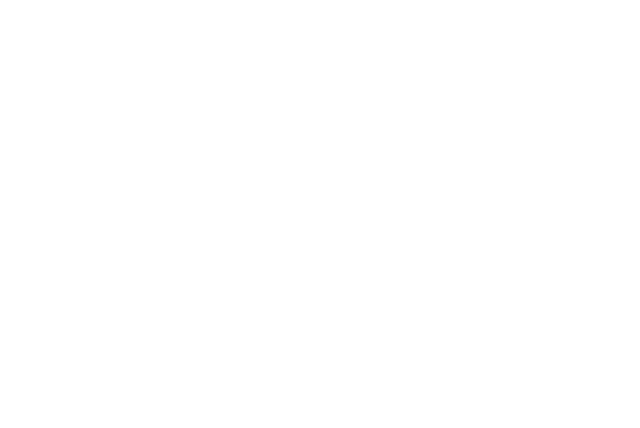
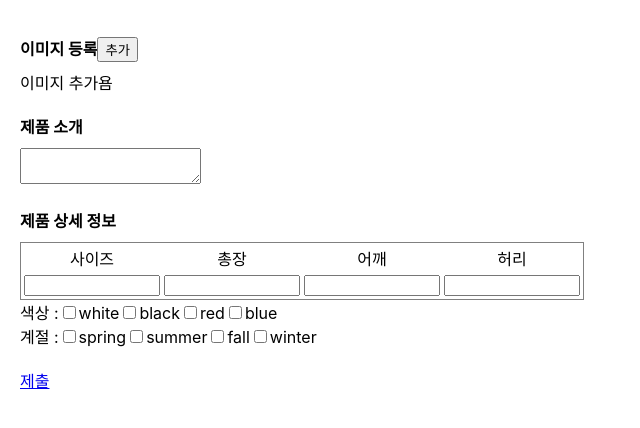
Before and after one commit to CodyBuilder-dev/like-clothes, a React (Create React App) app in the folder front-end/: page /clothesresister in a window 1280 px wide. Shown: the top 428 px of the page, without its empty margins (0-640 px from the left). Built offline with nearby package versions, Linux system fonts and the light colour scheme.

Commit message:
[Feat] Add ClothesResister Page

```diff
--- a/front-end/src/App.js
+++ b/front-end/src/App.js
@@ -3,11 +3,14 @@
 // import logo from './logo.svg';
 import './App.css';
 import MainPage from './pages/MainPage';
+import ClothesResister from './pages/ClothesResisterPage';
 
 function App() {
   return (
     <Router>
       <Route path="/" exact render={() => <MainPage/>} />
+      <Route path="/clothesresister" exact component={ClothesResister} />
+
     </Router>
 
     // <div className="App">
--- /dev/null
+++ b/front-end/src/css/ClothesResisterPage.css
@@ -0,0 +1,28 @@
+.section {
+    margin: 20px;
+}
+
+.title {
+    margin-bottom: 10px;
+    font-weight: bold;
+}
+
+.imageTitle {
+    display: inline-block;
+}
+
+.tablestyle {
+    border: 1px solid gray;
+}
+
+.tableinput {
+    width: 10vw;
+}
+
+th {
+    font-weight: normal;
+}
+
+.submitButton {
+    margin: 20px;
+}
--- /dev/null
+++ b/front-end/src/pages/ClothesResisterPage.js
@@ -0,0 +1,62 @@
+import React from 'react';
+import '../css/ClothesResisterPage.css';
+import { Link } from 'react-router-dom';
+
+function ClothesResister() {
+  return (
+    <div className="WriteClothes">
+      <div className="section">
+        <p className="title imageTitle">이미지 등록</p>
+        <button className="addImageButton">추가</button>
+        <div className="images">
+          이미지 추가욤
+        </div>
+      </div>
+      <div className="section">
+        <p className="title">제품 소개</p>
+        <textarea></textarea>
+      </div>
+      <div className="section">
+        <p className="title">제품 상세 정보</p>
+        <table className="tablestyle">
+          <thead>
+            <tr>
+              <th>사이즈</th>
+              <th>총장</th>
+              <th>어깨</th>
+              <th>허리</th>
+            </tr>
+          </thead>
+          <tbody>
+            <tr>
+              <th><input className="tableinput"></input></th>
+              <th><input className="tableinput"></input></th>
+              <th><input className="tableinput"></input></th>
+              <th><input className="tableinput"></input></th>
+            </tr>
+          </tbody>
+        </table>
+        <div>
+          색상 :
+          {/* checkbox에서 name:전달될 값의 이름 value:전달될 값 */}
+          <label><input className="colorDetail" type="checkbox" id="white" value="white" />white</label>
+          <label><input className="colorDetail" type="checkbox" id="black" value="black" />black</label>
+          <label><input className="colorDetail" type="checkbox" id="red" value="red" />red</label>
+          <label><input className="colorDetail" type="checkbox" id="blue" value="blue" />blue</label>
+        </div>
+        <div>
+          계절 :
+          <label><input className="colorDetail" type="checkbox" id="spring" value="spring" />spring</label>
+          <label><input className="colorDetail" type="checkbox" id="summer" value="summer" />summer</label>
+          <label><input className="colorDetail" type="checkbox" id="fall" value="fall" />fall</label>
+          <label><input className="colorDetail" type="checkbox" id="winter" value="winter" />winter</label>
+        </div>
+      </div>
+      <div className="submitButton">
+        <Link to="/mycloset">제출</Link>
+      </div>
+    </div>
+  );
+}
+
+export default ClothesResister;
```
Also changed, not shown: front-end/src/pages/ClothesWritePage.js (deleted), 1 other file (tests, documents, lock files or other folders).
